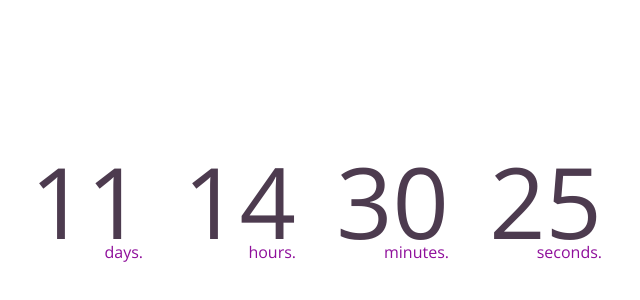
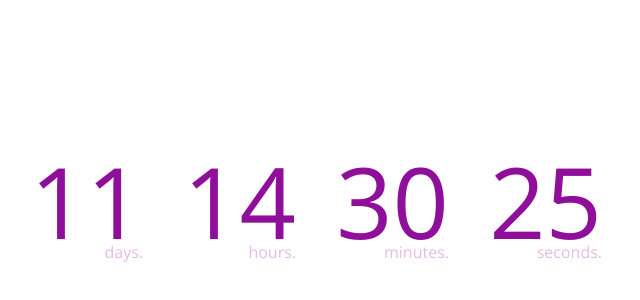
Before and after one commit to bradhe/bradhe.github.io, a plain HTML site: page index.html in a window 1280 px wide. Shown: the part 188-488 px from the top of the page, without its empty margins (324-964 px from the left). Drawn offline with nearby package versions, Linux system fonts and the light colour scheme.

Commit message:
More purple please.

```diff
--- a/index.html
+++ b/index.html
@@ -33,13 +33,13 @@ html, body { width: 100%; height: 100%; margin: 0; padding: 0; }
   font-weight: 400;
   font-size: 74pt;
   line-height: 60pt;
-  color: #4d3b4f;
-    text-align: right;
+  color: #8f0f9b;
+  text-align: right;
 }
 
 .component .label {
   text-align: right;
-  color: #8f0f9b;
+  color: #e6bbea;
 }
 
 .component {
```
